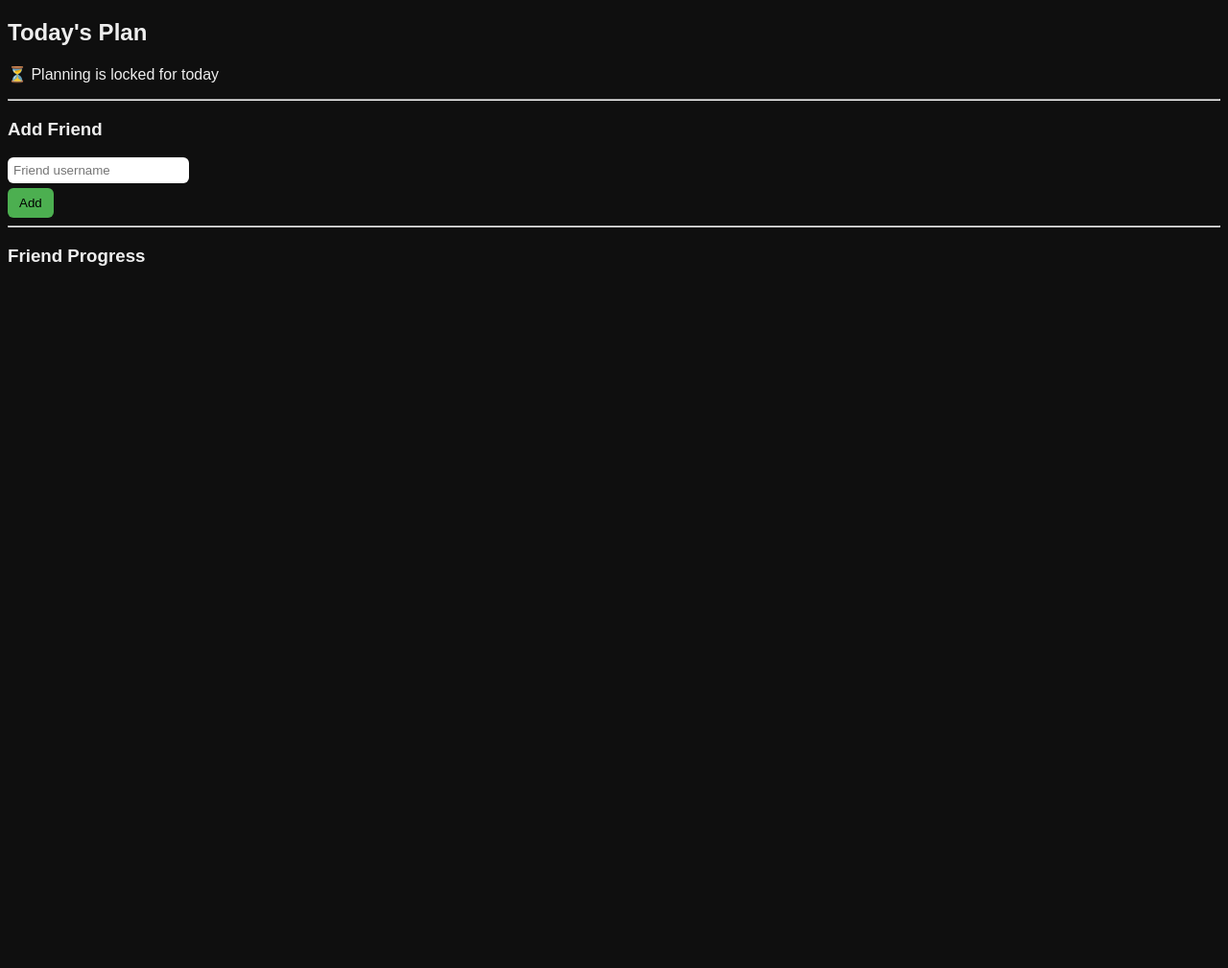
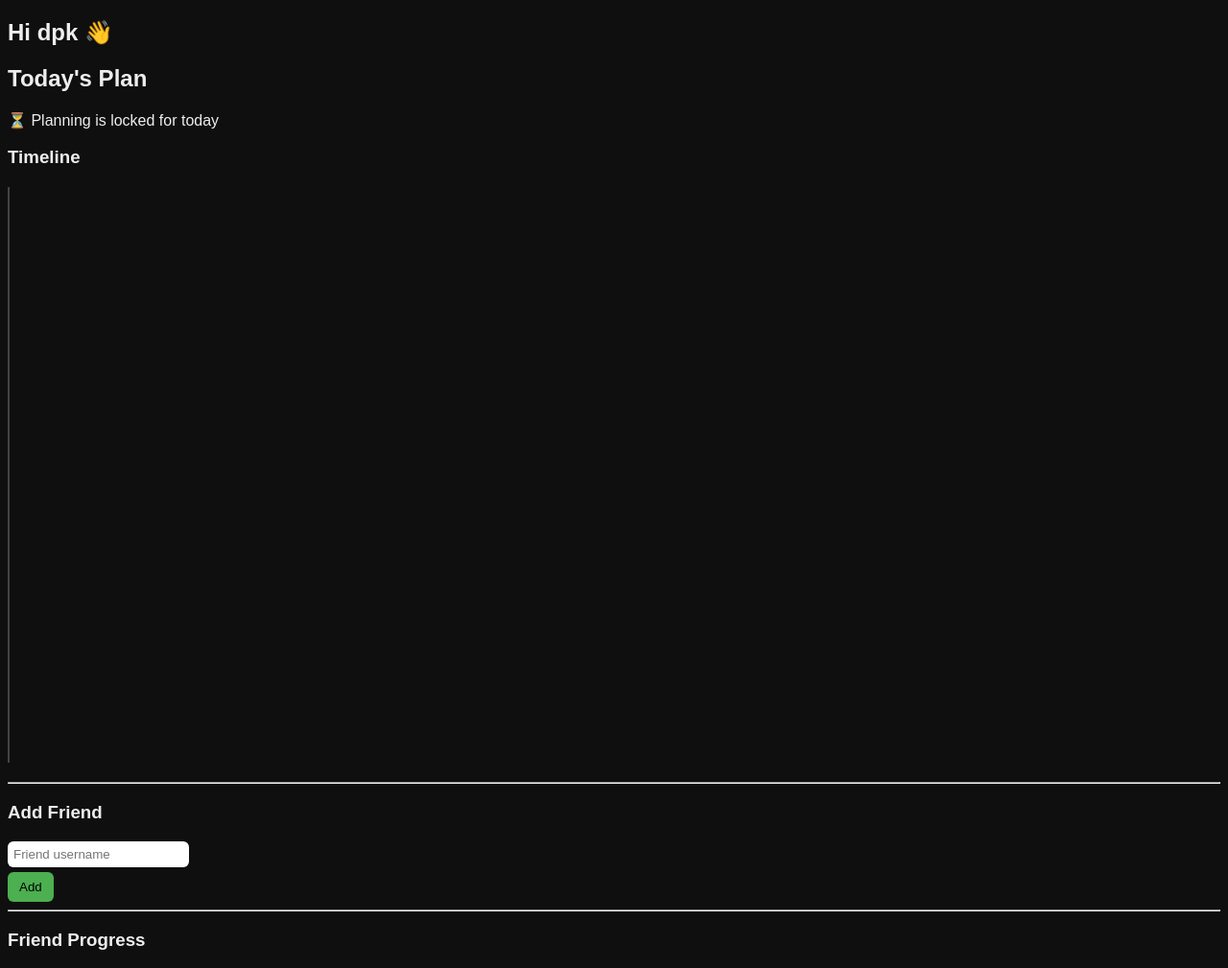
Before and after one commit to V-Deepak-akash/daily-goals, a Flask app: page / in a window 1280 px wide. Shown: the whole page at 96% size. Before the commit the page ends 277 px from the top, so only its background shows below. Run offline with Flask 3, Linux system fonts and the light colour scheme; a user stored in the database is signed in; data that the repository does not hold is empty.

Commit message:
DAY-4, ADDED TIME LOCKING AFTER 12AM, ADDED MORE UI/UX FEATURES

```diff
--- a/static/css/style.css
+++ b/static/css/style.css
@@ -29,3 +29,41 @@ input {
 small {
   color: #aaa;
 }
+
+.timeline {
+  position: relative;
+  height: 600px;
+  border-left: 2px solid #444;
+  margin: 20px 0;
+}
+
+.timeline::before {
+  content: "";
+  position: absolute;
+  left: -6px;
+  top: 0;
+  bottom: 0;
+  width: 10px;
+}
+
+.timeline-task {
+  position: absolute;
+  left: 20px;
+  width: 80%;
+  padding: 8px;
+  border-radius: 8px;
+  font-size: 12px;
+  box-sizing: border-box;
+}
+
+.timeline-task.planned {
+  background: #333;
+}
+
+.timeline-task.active {
+  background: #1e88e5;
+}
+
+.timeline-task.done {
+  background: #43a047;
+}
--- a/templates/dashboard.html
+++ b/templates/dashboard.html
@@ -6,6 +6,7 @@
 </head>
 
 <body>
+  <h2>Hi {{ current_user.username }} 👋</h2>
 
   <h2>Today's Plan</h2>
 
@@ -17,6 +18,31 @@
   {% elif not plan_exists and locked %}
   <p>⏳ Planning is locked for today</p>
   {% endif %}
+
+  <h3>Timeline</h3>
+
+  <div class="timeline">
+    {% for task in tasks %}
+    <div class="timeline-task
+      {% if task.status == 'completed' %}done
+      {% elif task.status == 'active' %}active
+      {% else %}planned{% endif %}
+    " style="
+      top: {{ (task.expected_start.hour * 60 + task.expected_start.minute) / 1440 * 100 }}%;
+      height: {{ ((task.expected_end.hour * 60 + task.expected_end.minute)
+                 - (task.expected_start.hour * 60 + task.expected_start.minute))
+                 / 1440 * 100 }}%;
+    ">
+      <strong>{{ task.title }}</strong><br>
+      <small>
+        {{ task.expected_start.strftime('%H:%M') }}
+        –
+        {{ task.expected_end.strftime('%H:%M') }}
+      </small>
+    </div>
+    {% endfor %}
+  </div>
+
 
 
   {% for task in tasks %}
```
Also changed, not shown: templates/plan_day.html (+31 -1 lines).
